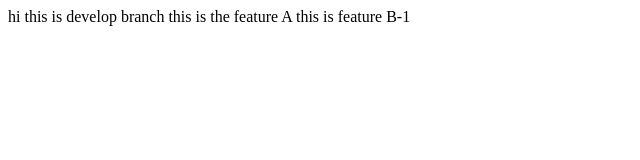
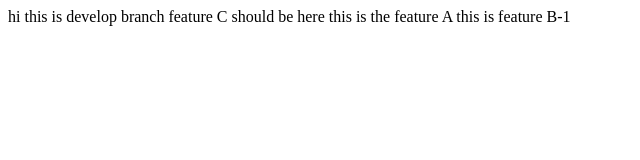
Before and after one commit to legobitna/group-project-test, a plain HTML site: page index.html in a window 1280 px wide. Shown: the whole page, without its empty margins (0-640 px from the left). Drawn offline with Linux system fonts and the light colour scheme.

Commit message:
feature C

```diff
--- a/index.html
+++ b/index.html
@@ -9,8 +9,10 @@
 <body>
     hi
     this is develop branch
+    feature C should be here
     this is the feature A
     this is feature B-1
 
+
 </body>
 </html>
```
